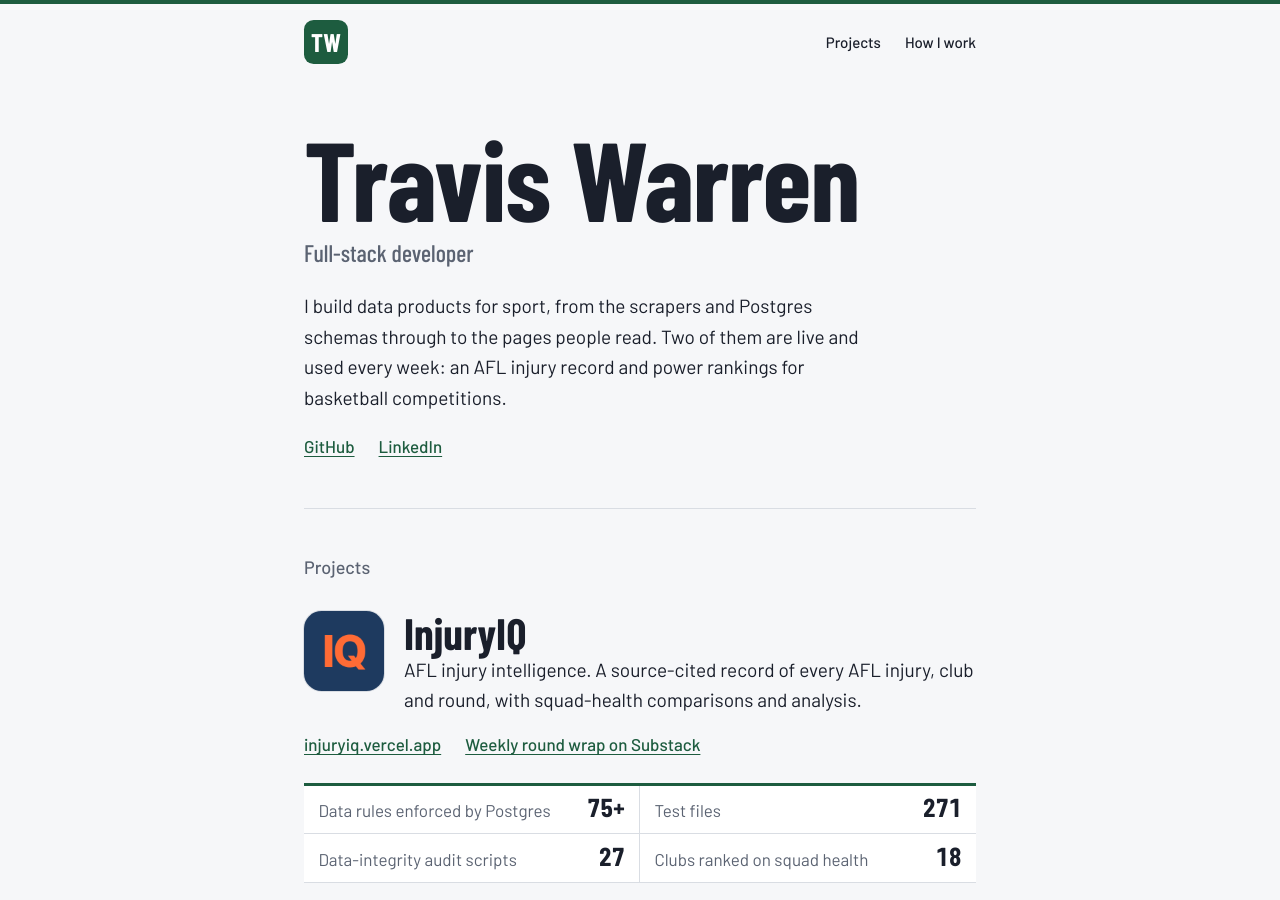
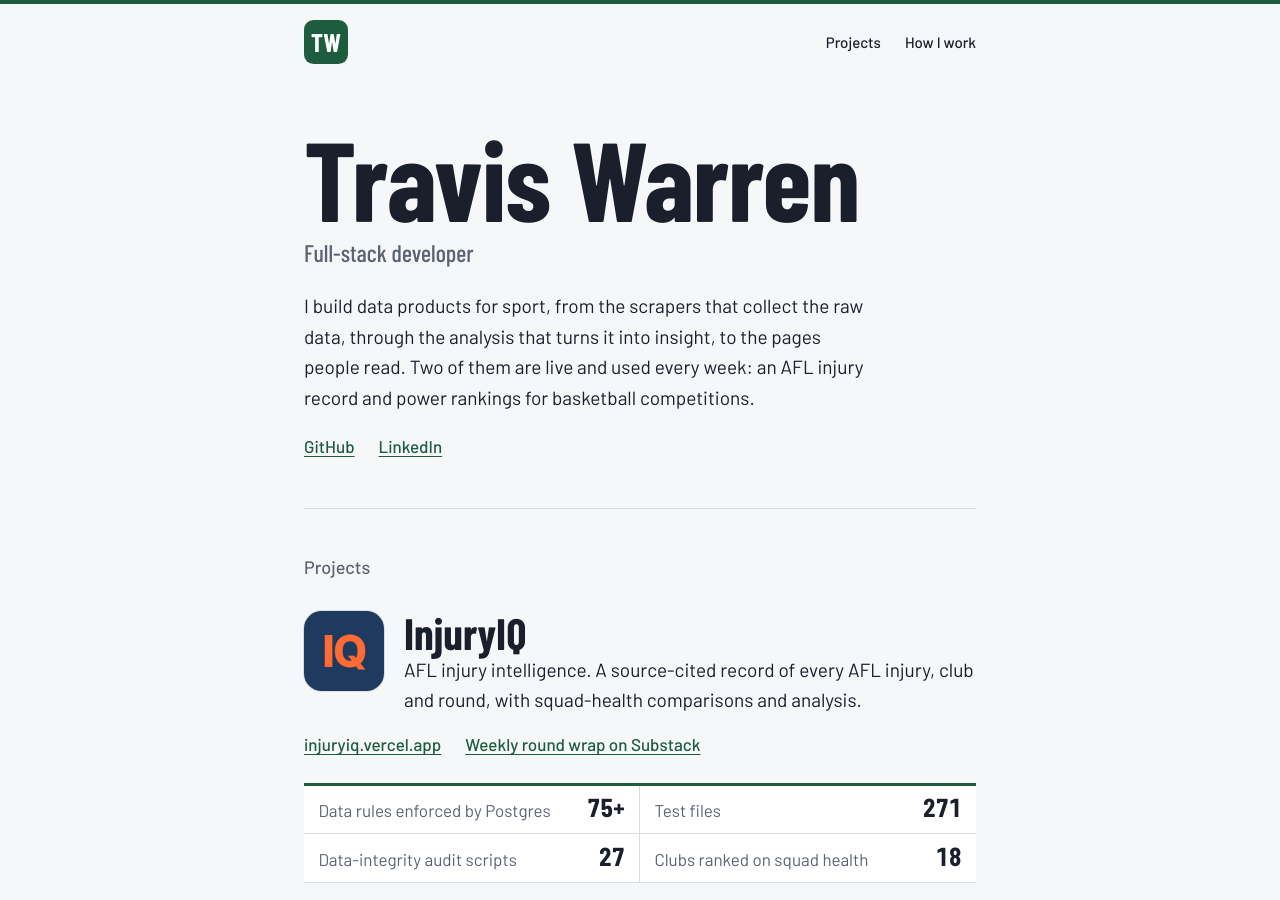
Before and after one commit to travisjwarren/travisjwarren.github.io, a Jekyll site: the page built from index.html, in a window 1280 px wide and 900 px high. Built offline with Jekyll 4.4.1, drawn with Linux system fonts in a browser that asks for light colours.

Commit message:
Reword intro around turning data into insight
'from the scrapers and Postgres schemas through to the pages people
read' becomes 'from the scrapers that collect the raw data, through the
analysis that turns it into insight, to the pages people read'. The
site description used for search results and link previews matches.

Co-Authored-By: Claude Opus 5.5 <noreply@anthropic.com>
Claude-Session: https://claude.ai/code/session_01JnBscBsGZRuskxZXfHcf1j

```diff
--- a/_config.yml
+++ b/_config.yml
@@ -2,8 +2,9 @@
 title: Travis Warren
 role: Full-stack developer
 description: >
-  Travis Warren builds data products for sport, from scrapers and Postgres
-  schemas to the pages people read. TypeScript, Next.js, Postgres, Python.
+  Travis Warren builds data products for sport, from the scrapers that
+  collect the raw data, through the analysis that turns it into insight, to
+  the pages people read. TypeScript, Next.js, Postgres, Python.
 baseurl: ""
 url: "https://travisjwarren.github.io"
 github_username: travisjwarren
--- a/index.html
+++ b/index.html
@@ -4,7 +4,7 @@ layout: default
 <header class="intro">
   <h1 class="name">{{ site.title }}</h1>
   <p class="role">{{ site.role }}</p>
-  <p class="lede">I build data products for sport, from the scrapers and Postgres schemas through to the pages people read. Two of them are live and used every week: an AFL injury record and power rankings for basketball competitions.</p>
+  <p class="lede">I build data products for sport, from the scrapers that collect the raw data, through the analysis that turns it into insight, to the pages people read. Two of them are live and used every week: an AFL injury record and power rankings for basketball competitions.</p>
   {% include links.html %}
 </header>
 
```
